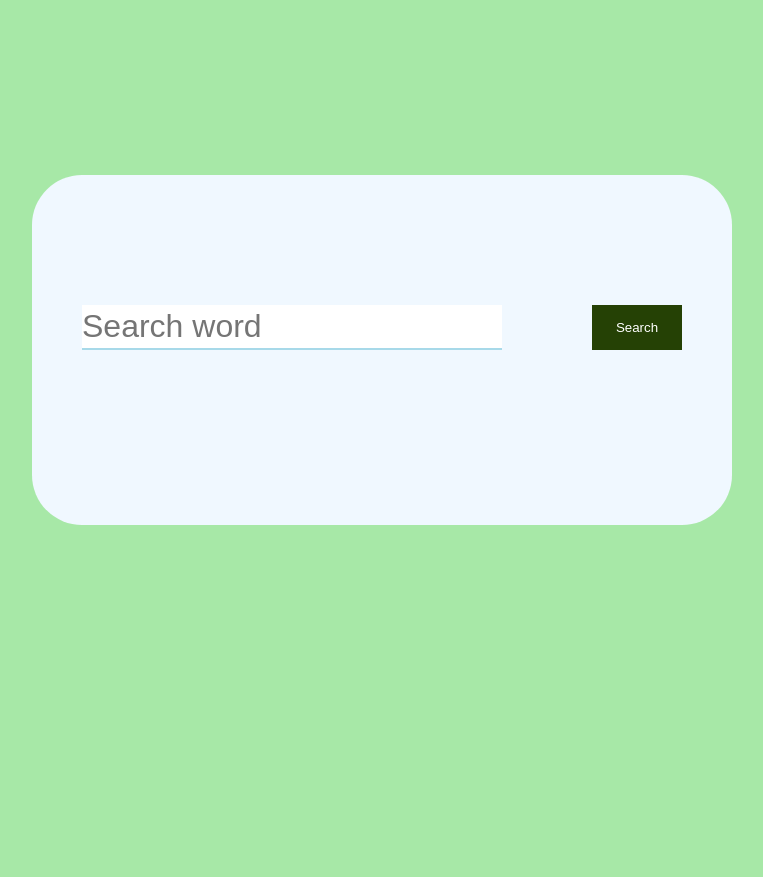
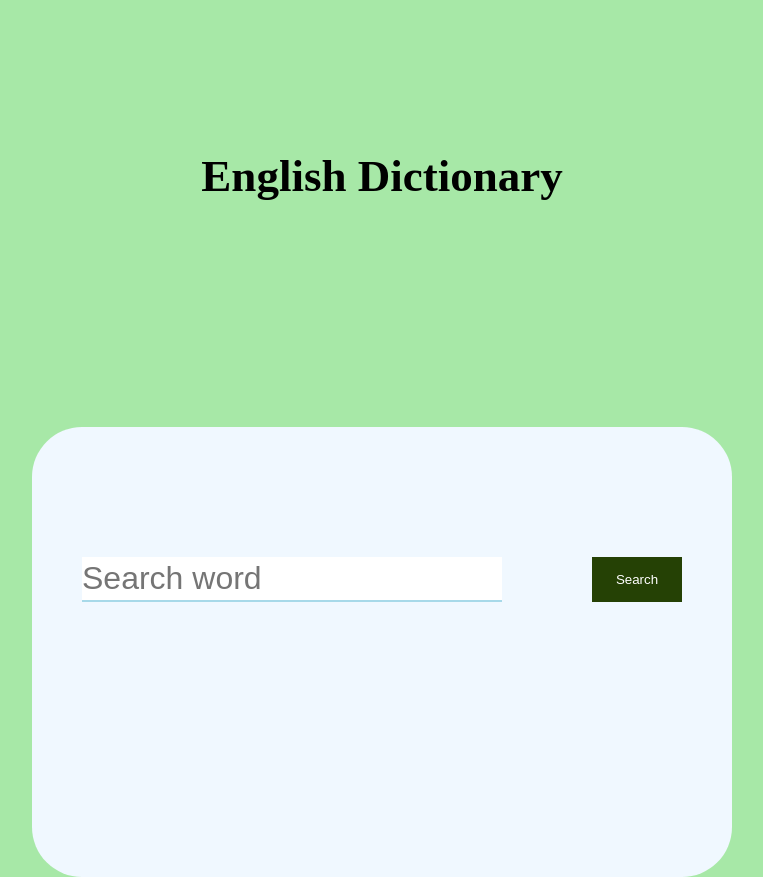
Before and after one commit to sauliusss/dictionary_API_t, a website: page index.html in a window 1280 px wide. Shown: the whole page, without its empty margins (258-1021 px from the left). Before the commit the page ends 800 px from the top, so only its background shows below. Drawn offline with Linux system fonts and the light colour scheme.

Commit message:
add title

```diff
--- a/index.css
+++ b/index.css
@@ -8,10 +8,17 @@ body {
   background-color: #0ec20e5d;
 }
 
+h1 {
+  display: flex;
+  justify-content: center;
+  margin-top: 150px;
+  font-size: 45px;
+}
+
 .dictionary-table {
   position: absolute;
   width: 700px;
-  height: 350px;
+  height: 450px;
   padding: 130px 50px;
   /* top: 50%; */
   left: 50%;
--- a/index.html
+++ b/index.html
@@ -8,6 +8,7 @@
     <link rel="stylesheet" href="https://cdnjs.cloudflare.com/ajax/libs/font-awesome/6.4.2/css/all.min.css" />
   </head>
   <body>
+    <h1>English Dictionary</h1>
     <audio id="sound"></audio>
     <div class="table">
       <div class="dictionary-table">
```
